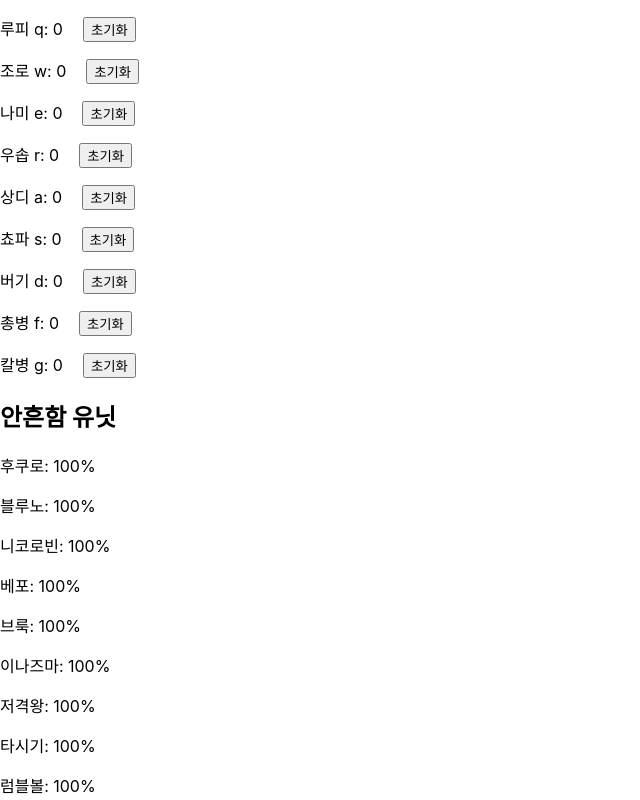
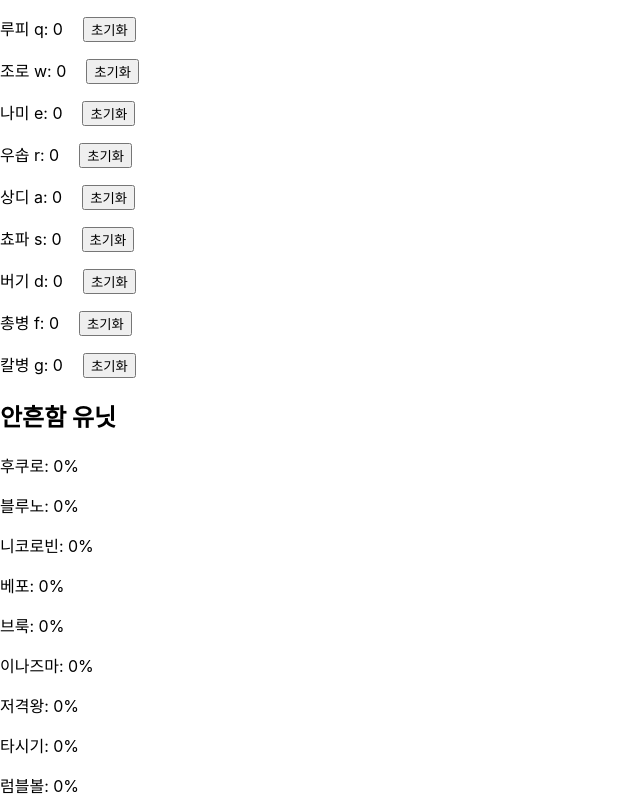
Before and after one commit to JeonB/ORD, a React (Create React App) app: page / in a window 1280 px wide. Shown: the top 800 px of the page, without its empty margins (0-640 px from the left). Built offline with nearby package versions, Linux system fonts and the light colour scheme.

Commit message:
안흔함 로직 추가

```diff
--- a/src/composition/Uncommon.tsx
+++ b/src/composition/Uncommon.tsx
@@ -2,9 +2,6 @@
 import { useCount } from 'context/UnitCountContext';
 import React, { useState, useEffect } from 'react';
 
-// interface UncommonProps {
-//   initialCount: Record<string, number>;
-// }
 const Uncommon = () => {
   const { count } = useCount();
   const composition: { [key: string]: { [key: string]: number } } = {
@@ -30,6 +27,7 @@ const Uncommon = () => {
   useEffect(() => {
     const calculateCompletion = () => {
       const newCompletion = { ...completion }; // 갱신된 유닛 수
+
       Object.keys(composition).forEach(unit => {
         const unitConditions = composition[unit]; // 안흔함 유닛의 조합식
         const totalConditions = Object.values(unitConditions).reduce(function (
@@ -38,32 +36,30 @@ const Uncommon = () => {
         ) {
           return accumulator + currentValue;
         }, 0); // 안흔함 조합에 필요한 유닛의 수
-
+        const totalConditions2 = Object.keys(unitConditions).length;
         let sum = 0;
-
-        if (totalConditions > 0) {
-          let not = 0;
+        let temp = 0;
+        let c = 0;
+        Object.keys(unitConditions).forEach(condition => {
+          if (count[condition] < unitConditions[condition]) {
+            temp = count[condition] / unitConditions[condition];
+          } else {
+            sum++;
+            c++;
+          }
+        });
+        if (c < totalConditions2) {
+          newCompletion[unit] = ((temp + sum) / totalConditions2) * 100;
+        } else {
+          let test = 100000;
           Object.keys(unitConditions).forEach(condition => {
-            const conditionCount = count[condition] || 0;
-            const conditionRequirement = unitConditions[condition];
-
-            if (conditionCount >= conditionRequirement) {
-              sum += 1;
-            } else {
-              not += conditionCount / conditionRequirement;
-            }
+            test = count[condition] < test ? count[condition] : test;
           });
-
-          newCompletion[unit] = (sum / totalConditions + (1 - not)) * 100;
-        } else {
-          // 수정된 부분: 흔함 유닛 개수가 0일 때 완성도를 0으로 설정
-          newCompletion[unit] = 0;
+          newCompletion[unit] = test * 100;
         }
       });
-
       setCompletion(newCompletion);
     };
-
     calculateCompletion();
   }, [count]);
 
```
